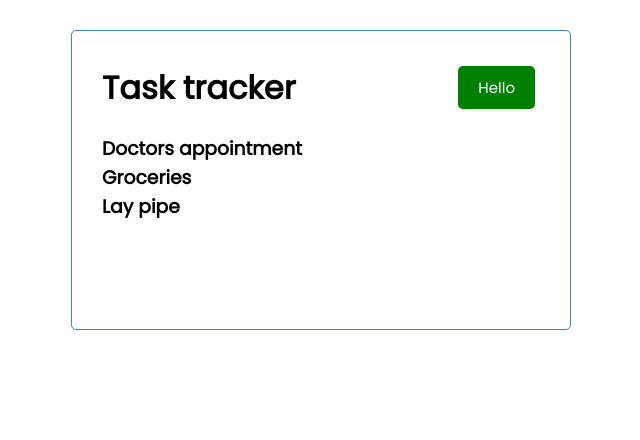
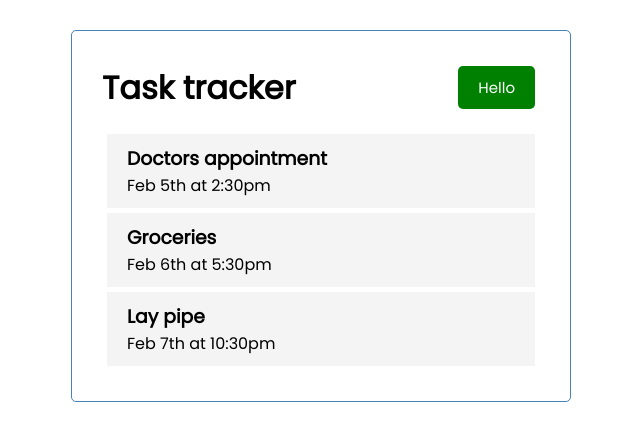
Before and after one commit to jtran549/React-TaskTracker, a React (Create React App) app in the folder react-tasktracker/: page / in a window 1280 px wide. Shown: the top 440 px of the page, without its empty margins (319-959 px from the left). Built offline with nearby package versions, Linux system fonts and the light colour scheme.

Commit message:
Changed tasks component to use task component

```diff
--- a/react-tasktracker/src/components/Tasks.js
+++ b/react-tasktracker/src/components/Tasks.js
@@ -1,28 +1,11 @@
-const tasks = [
-    {
-        id: 1,
-        text: 'Doctors appointment',
-        day: 'Feb 5th at 2:30pm',
-        reminder: true
-    },
-    {
-        id: 2,
-        text: 'Groceries',
-        day: 'Feb 6th at 5:30pm',
-        reminder: true
-    },
-    {
-        id: 3,
-        text: 'Lay pipe',
-        day: 'Feb 7th at 10:30pm',
-        reminder: true
-    }
-]
+import Task from './Task'
 
-const Tasks = () => {
+const Tasks = ({tasks}) => {
   return (
     <>
-      {tasks.map((task) => (<h3 key={task.id}>{task.text}</h3>))}
+      {tasks.map((task) =>
+        (<Task key={task.id} task={task}/>)
+    )}
     </>
   )
 }
```
